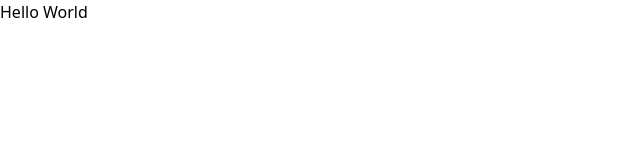
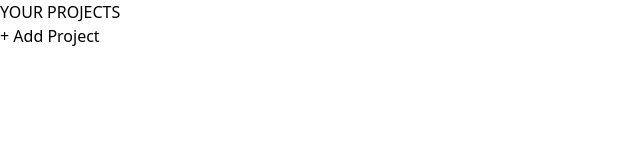
Before and after one commit to kmumladze/managment-app, a React (Vite) app: page / in a window 1280 px wide. Shown: the top 160 px of the page, without its empty margins (0-640 px from the left). Built offline with nearby package versions, Linux system fonts and the light colour scheme.

Commit message:
feat: side bar skeleton

```diff
--- a/src/App.jsx
+++ b/src/App.jsx
@@ -1,8 +1,10 @@
+import ProjectsSidebar from "./components/ProjectsSidebar.jsx";
+
 function App() {
   return (
-    <>
-      <h1 className="my-8 text-center text-5xl font-bold">Hello World</h1>
-    </>
+    <main>
+      <ProjectsSidebar />
+    </main>
   );
 }
 
--- /dev/null
+++ b/src/components/ProjectsSidebar.jsx
@@ -0,0 +1,11 @@
+export default function ProjectsSidebar() {
+  return (
+    <aside>
+      <h2>YOUR PROJECTS</h2>
+      <div>
+        <button>+ Add Project</button>
+      </div>
+      <ul></ul>
+    </aside>
+  );
+}
```
